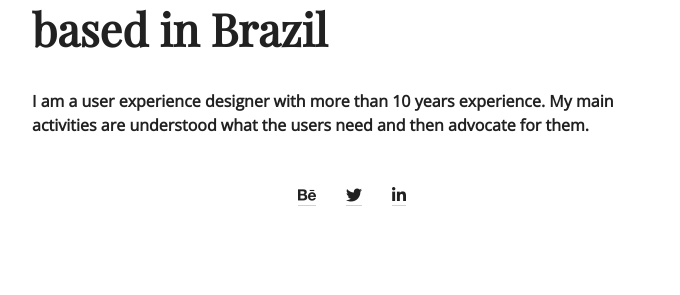
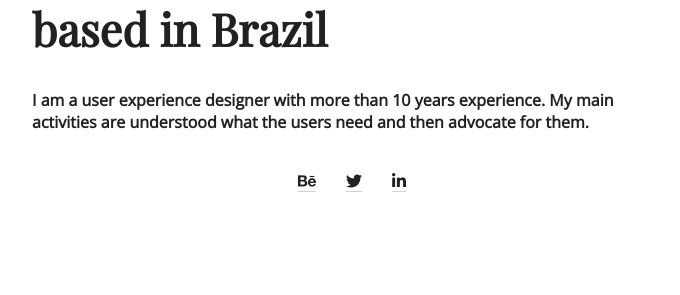
Before and after one commit to sidimar/sidimar.github.io, a Jekyll site: the page built from index.html, in a window 1280 px wide. Shown: the part 299-594 px from the top of the page, without its empty margins (292-972 px from the left). Built offline with Jekyll 4.4.1, drawn with Linux system fonts in a browser that asks for light colours; nearby versions of some CDN libraries.

Commit message:
Bug fix (mobile)

```diff
--- a/css/main.scss
+++ b/css/main.scss
@@ -24,7 +24,7 @@ $baseurl: '{{ site.baseurl }}/images';
 
 	.icons {
 		width: 140px;
-		margin: 50px auto 0;
+		margin: 40px auto 0;
 		list-style: none;
 
 		li {
@@ -63,14 +63,13 @@ $baseurl: '{{ site.baseurl }}/images';
 
 	.heading {
 		font-family: "Playfair Display", serif;
-		font-size: 8vw;
-
+		font-size: 7vw;
+		line-height: 1.3;
 	}
 
 	.subheading {
 		font-family: "Open Sans", sans-serif;
-		font-size: 1em;
-		line-height: 1.5;
+		font-size: 0.85em;
 	}
 
 	@media screen and (min-width: 40em) {
--- a/index.html
+++ b/index.html
@@ -22,7 +22,6 @@ layout: landing
     <h2 class="subheading">
     I am a user experience designer with more than 10 years experience.
     My main activities are understood what the users need and then advocate for them.
-    <!-- #lo-fi, #hi-fi, #design, #usability_test -->
 		</h2>
 
 
```
